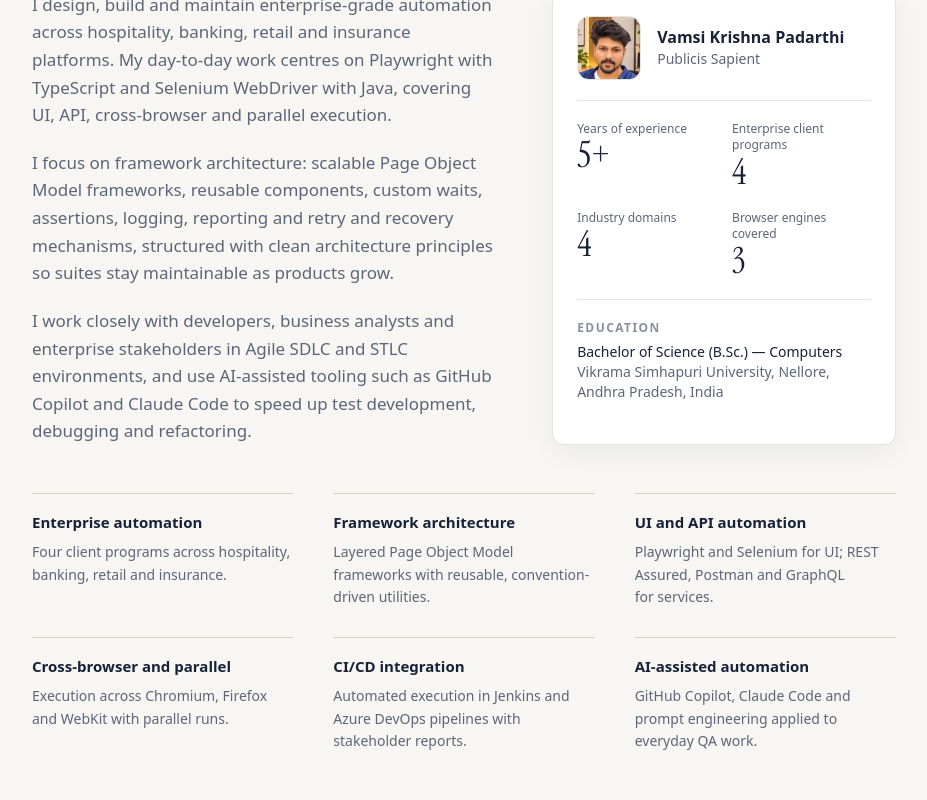
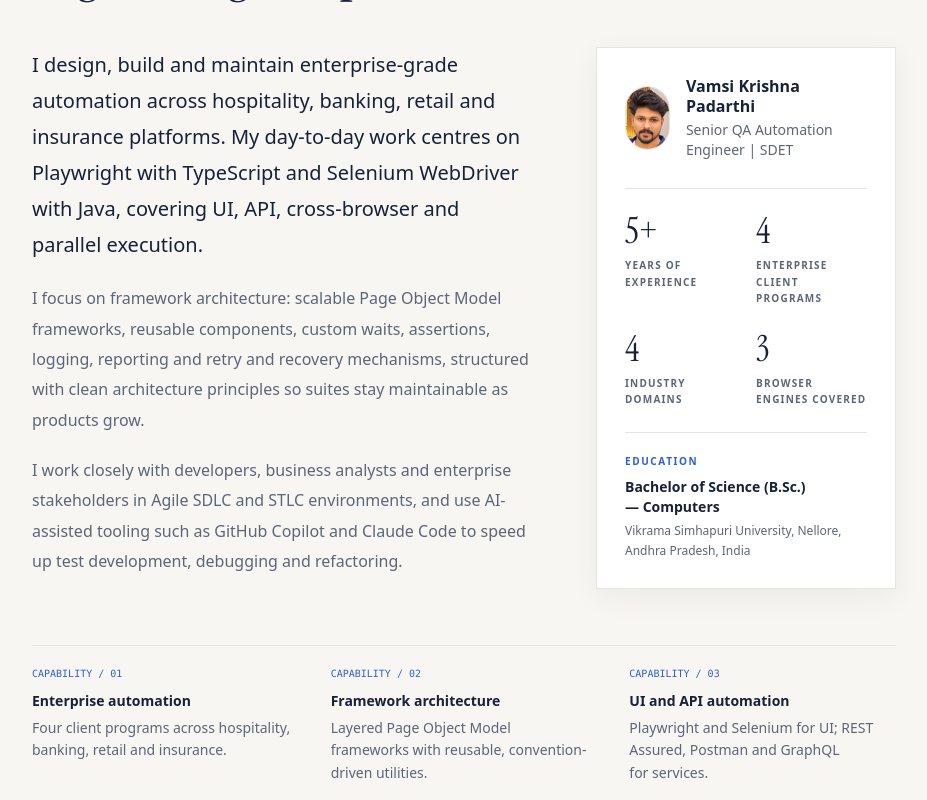
Before and after one commit to vamsi2635/Vamsi-Portfolio, a React (Vite) app: page / in a window 1280 px wide. Shown: the part 1460-2260 px from the top of the page, without its empty margins (320-1247 px from the left). Built offline with nearby package versions, Linux system fonts and the light colour scheme.

Commit message:
Improve professional overview hierarchy and information layout

```diff
--- a/src/components/sections/About.tsx
+++ b/src/components/sections/About.tsx
@@ -4,54 +4,27 @@ import { Section } from '../ui/Section'
 
 export function About() {
   return (
-    <Section id="about" eyebrow="About" title="Professional overview">
-      <div className="grid gap-10 lg:grid-cols-[minmax(0,1.35fr)_minmax(0,1fr)] lg:gap-14">
-        <div className="space-y-5 text-base leading-relaxed text-muted md:text-[17px]">
-          {aboutParagraphs.map((paragraph) => (
-            <p key={paragraph}>{paragraph}</p>
-          ))}
+    <Section id="about" eyebrow="Profile" title="Quality is an engineering discipline." description="I work at the intersection of product behaviour, automation architecture and release confidence.">
+      <div className="grid gap-10 lg:grid-cols-[minmax(0,1.25fr)_minmax(18rem,.75fr)] lg:gap-16">
+        <div className="space-y-5 text-[15px] leading-[1.9] text-muted md:text-base">
+          {aboutParagraphs.map((paragraph, index) => <p key={paragraph} className={index === 0 ? 'text-lg leading-[1.8] text-ink md:text-xl' : ''}>{paragraph}</p>)}
         </div>
-
-        <aside
-          aria-label="At a glance"
-          className="rounded-xl border border-line bg-surface p-5 shadow-card md:p-6"
-        >
+        <aside aria-label="Professional snapshot" className="h-fit border border-line bg-white p-5 shadow-card md:p-7">
           <div className="flex items-center gap-4">
-            <ProfilePhoto
-              variant="avatar"
-              sizes="64px"
-              alt="Vamsi Krishna Padarthi"
-              className="size-16 rounded-xl border border-line"
-            />
-            <div className="min-w-0">
-              <p className="font-semibold leading-tight text-ink">{profile.name}</p>
-              <p className="mt-0.5 text-sm text-muted">{profile.employer}</p>
-            </div>
+            <ProfilePhoto variant="avatar" sizes="64px" alt="Vamsi Krishna Padarthi" className="size-16 rounded-full border border-line" />
+            <div className="min-w-0"><p className="font-semibold leading-tight text-ink">{profile.name}</p><p className="mt-1 text-sm text-muted">{profile.title}</p></div>
           </div>
-          <dl className="mt-5 grid grid-cols-2 gap-x-4 gap-y-5 border-t border-line pt-5">
-            {aboutFacts.map((fact) => (
-              <div key={fact.label}>
-                <dt className="order-2 text-xs leading-snug text-muted">{fact.label}</dt>
-                <dd className="font-display text-4xl leading-none text-ink">{fact.value}</dd>
-              </div>
-            ))}
+          <dl className="mt-7 grid grid-cols-2 gap-x-5 gap-y-6 border-y border-line py-6">
+            {aboutFacts.map((fact) => <div key={fact.label}><dd className="font-display text-4xl leading-none text-ink">{fact.value}</dd><dt className="mt-2 text-[10px] font-bold uppercase tracking-[0.12em] text-muted">{fact.label}</dt></div>)}
           </dl>
-          <div className="mt-5 border-t border-line pt-5">
-            <p className="text-xs font-semibold uppercase tracking-[0.12em] text-subtle">Education</p>
-            <p className="mt-1.5 text-sm font-medium text-ink">{profile.education.degree}</p>
-            <p className="text-sm text-muted">{profile.education.institution}</p>
-          </div>
+          <div className="pt-5"><p className="text-[10px] font-bold uppercase tracking-[0.16em] text-accent">Education</p><p className="mt-2 text-sm font-semibold text-ink">{profile.education.degree}</p><p className="mt-1 text-xs leading-relaxed text-muted">{profile.education.institution}</p></div>
         </aside>
       </div>
-
-      <ul className="mt-12 grid gap-x-10 gap-y-7 sm:grid-cols-2 lg:grid-cols-3" role="list">
-        {aboutHighlights.map((item) => (
-          <li key={item.title} className="border-t border-line-strong pt-4">
-            <h3 className="text-[15px] font-semibold text-ink">{item.title}</h3>
-            <p className="mt-1.5 text-sm leading-relaxed text-muted">{item.detail}</p>
-          </li>
-        ))}
-      </ul>
+      <div className="mt-14 grid gap-x-8 gap-y-0 border-y border-line sm:grid-cols-2 lg:grid-cols-3">
+        {aboutHighlights.map((item, index) => <article key={item.title} className="border-b border-line py-5 last:border-b-0 sm:nth-[2n]:border-b-0 lg:nth-[2n]:border-b lg:nth-[3n]:border-b-0">
+          <p className="font-mono text-[10px] text-accent">CAPABILITY / 0{index + 1}</p><h3 className="mt-2 text-sm font-semibold text-ink">{item.title}</h3><p className="mt-1.5 text-sm leading-relaxed text-muted">{item.detail}</p>
+        </article>)}
+      </div>
     </Section>
   )
 }
```
